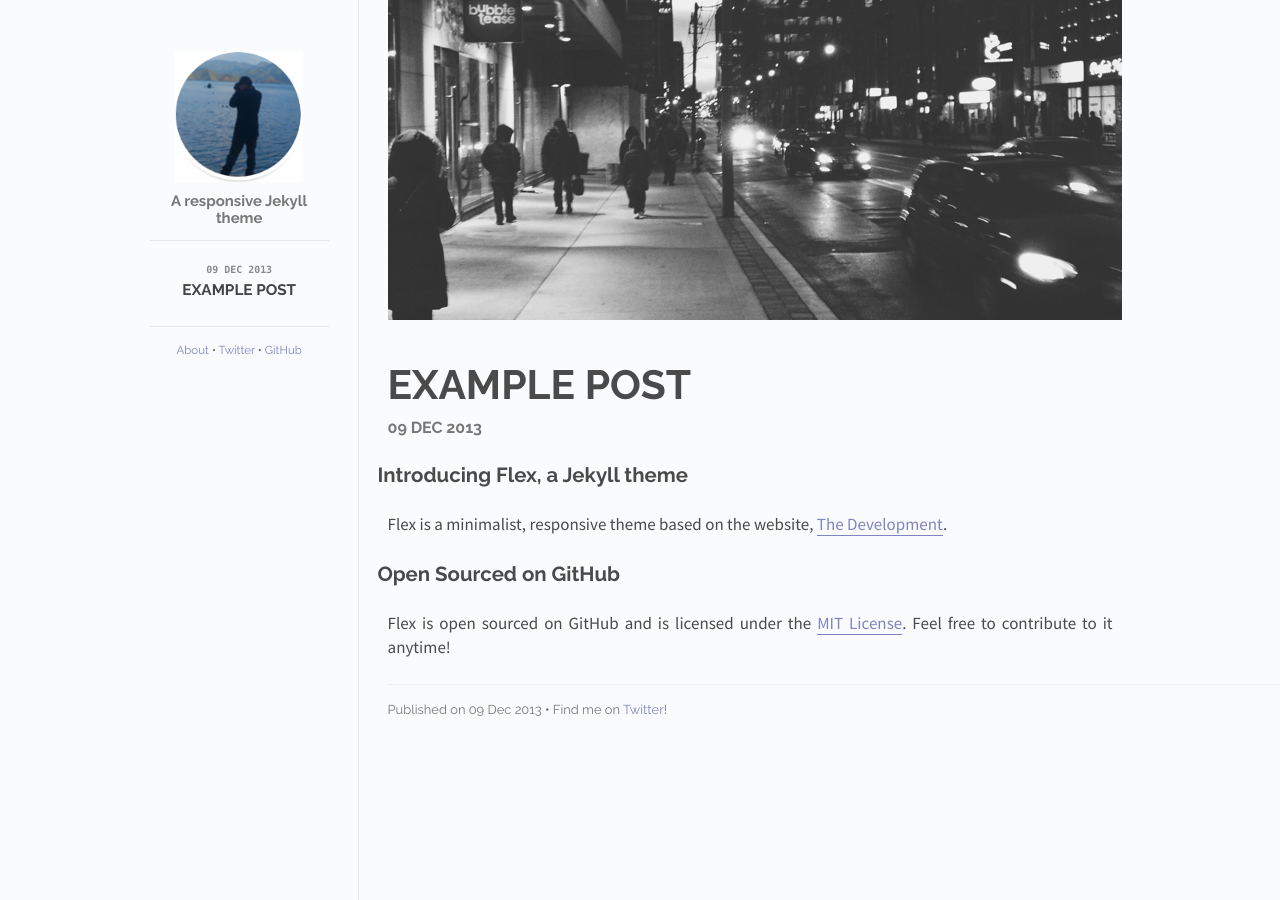
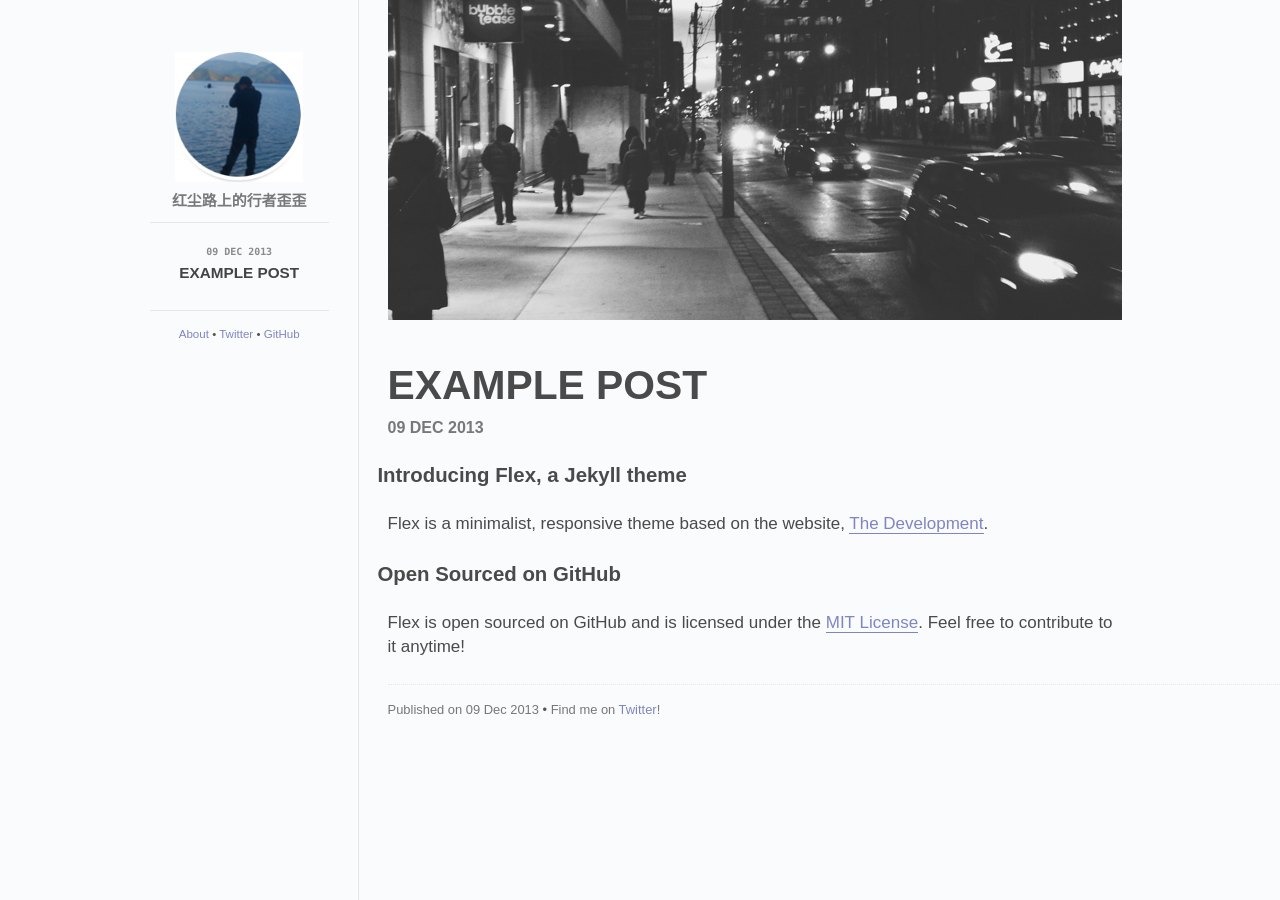
Before and after one commit to javamanyy/javamanyy, a Jekyll site: the page built from index.html, in a window 1280 px wide. Built offline with Jekyll 4.4.1, drawn with Linux system fonts in a browser that asks for light colours; Markdown is read by kramdown in place of the engine named in the settings.

Commit message:
Update default.html

```diff
--- a/_layouts/default.html
+++ b/_layouts/default.html
@@ -15,16 +15,17 @@
       <!-- Responsive CSS -->
       <link rel="stylesheet" href="{{site.baseurl}}/css/responsive.css">
 
-      <!-- Google Fonts -->
+      <!-- Google Fonts
       <link href='http://fonts.googleapis.com/css?family=Source+Sans+Pro:300,400,700' rel='stylesheet' type='text/css'>
       <link href='http://fonts.googleapis.com/css?family=Raleway:300,400,700' rel='stylesheet' type='text/css'>
+      -->
   </head>
   <body>
     <div class="site">
       <div class="sidebar" id="sidebar">
         <div class="header">
           <h1 class="title"><a href="/"><img id="logo" src="{{site.baseurl}}/images/logo.png"></a></h1>
-          <span class="tagline">A responsive Jekyll theme</span>
+          <span class="tagline">红尘路上的行者歪歪</span>
         </div>
         <div class="posts">
           <ul class="posts-list">
```
Also changed, not shown: other parts of _layouts/default.html (+1 -1 lines).
